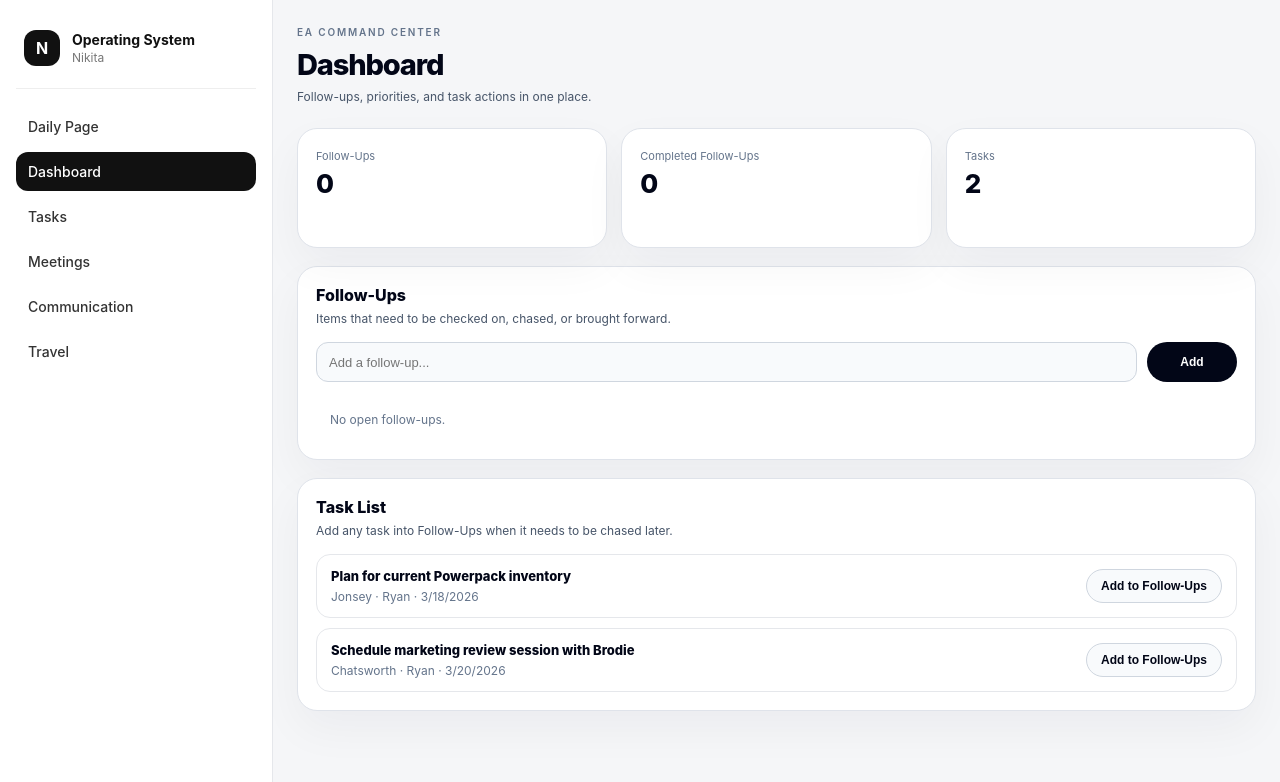
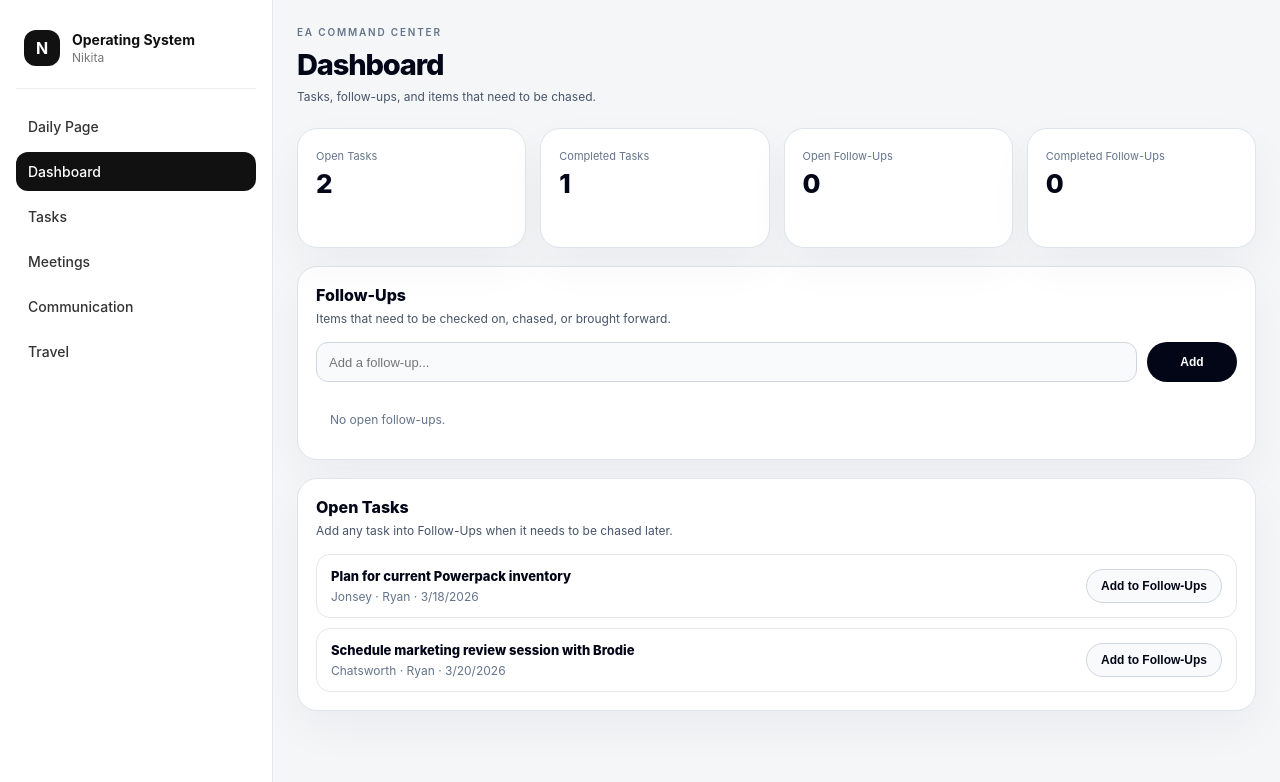
Before and after one commit to nikitaline-code/nl-operating-system, a Next.js app: page /dashboard in a window 1280 px wide. Shown: the top 782 px of the page. Built offline with nearby package versions, Linux system fonts and the light colour scheme.

Commit message:
Update dashboard.js

```diff
--- a/pages/dashboard.js
+++ b/pages/dashboard.js
@@ -1,8 +1,8 @@
-import { useEffect, useState } from "react";
+import { useEffect, useMemo, useState } from "react";
 
 export default function Dashboard() {
   const [followUps, setFollowUps] = useState([]);
-  const [newFollowUp, setNewFollowUp] = useState("");
+  const [newFollowUp, setNewFollowUp] = "";
 
   const [tasks] = useState([
     {
@@ -11,6 +11,7 @@ export default function Dashboard() {
       dealer: "Jonsey",
       responsible: "Ryan",
       dueDate: "3/18/2026",
+      completed: false,
     },
     {
       id: 2,
@@ -18,6 +19,15 @@ export default function Dashboard() {
       dealer: "Chatsworth",
       responsible: "Ryan",
       dueDate: "3/20/2026",
+      completed: false,
+    },
+    {
+      id: 3,
+      task: "Completed example task",
+      dealer: "Capital",
+      responsible: "Ryan",
+      dueDate: "3/25/2026",
+      completed: true,
     },
   ]);
 
@@ -29,6 +39,12 @@ export default function Dashboard() {
   useEffect(() => {
     localStorage.setItem("dashboard-follow-ups", JSON.stringify(followUps));
   }, [followUps]);
+
+  const openTasks = tasks.filter((task) => !task.completed);
+  const completedTasks = tasks.filter((task) => task.completed);
+
+  const openFollowUps = followUps.filter((item) => !item.completed);
+  const completedFollowUps = followUps.filter((item) => item.completed);
 
   function addFollowUp(text, sourceTask = null) {
     if (!text.trim()) return;
@@ -57,9 +73,6 @@ export default function Dashboard() {
     setFollowUps(followUps.filter((item) => item.id !== id));
   }
 
-  const openFollowUps = followUps.filter((item) => !item.completed);
-  const completedFollowUps = followUps.filter((item) => item.completed);
-
   return (
     <main className="page">
       <div className="shell">
@@ -68,15 +81,16 @@ export default function Dashboard() {
             <p className="eyebrow">EA COMMAND CENTER</p>
             <h1>Dashboard</h1>
             <p className="subtitle">
-              Follow-ups, priorities, and task actions in one place.
+              Tasks, follow-ups, and items that need to be chased.
             </p>
           </div>
         </div>
 
         <div className="stats-grid">
-          <StatCard label="Follow-Ups" value={openFollowUps.length} />
+          <StatCard label="Open Tasks" value={openTasks.length} />
+          <StatCard label="Completed Tasks" value={completedTasks.length} />
+          <StatCard label="Open Follow-Ups" value={openFollowUps.length} />
           <StatCard label="Completed Follow-Ups" value={completedFollowUps.length} />
-          <StatCard label="Tasks" value={tasks.length} />
         </div>
 
         <section className="card">
@@ -118,13 +132,13 @@ export default function Dashboard() {
         <section className="card">
           <div className="card-header">
             <div>
-              <h2>Task List</h2>
+              <h2>Open Tasks</h2>
               <p>Add any task into Follow-Ups when it needs to be chased later.</p>
             </div>
           </div>
 
           <div className="task-list">
-            {tasks.map((task) => (
+            {openTasks.map((task) => (
               <div className="task-row" key={task.id}>
                 <div>
                   <h3>{task.task}</h3>
@@ -156,7 +170,7 @@ export default function Dashboard() {
             <div className="card-header">
               <div>
                 <h2>Completed Follow-Ups</h2>
-                <p>Finished items kept here for reference.</p>
+                <p>Finished follow-ups kept here for reference.</p>
               </div>
             </div>
 
@@ -195,9 +209,6 @@ export default function Dashboard() {
         }
 
         .top {
-          display: flex;
-          justify-content: space-between;
-          align-items: flex-start;
           margin-bottom: 24px;
         }
 
@@ -225,7 +236,7 @@ export default function Dashboard() {
 
         .stats-grid {
           display: grid;
-          grid-template-columns: repeat(3, 1fr);
+          grid-template-columns: repeat(4, 1fr);
           gap: 14px;
           margin-bottom: 18px;
         }
@@ -261,9 +272,6 @@ export default function Dashboard() {
         }
 
         .card-header {
-          display: flex;
-          justify-content: space-between;
-          align-items: flex-start;
           margin-bottom: 16px;
         }
 
@@ -376,9 +384,9 @@ export default function Dashboard() {
           color: #64748b;
         }
 
-        @media (max-width: 800px) {
+        @media (max-width: 900px) {
           .stats-grid {
-            grid-template-columns: 1fr;
+            grid-template-columns: repeat(2, 1fr);
           }
 
           .add-row {
```
